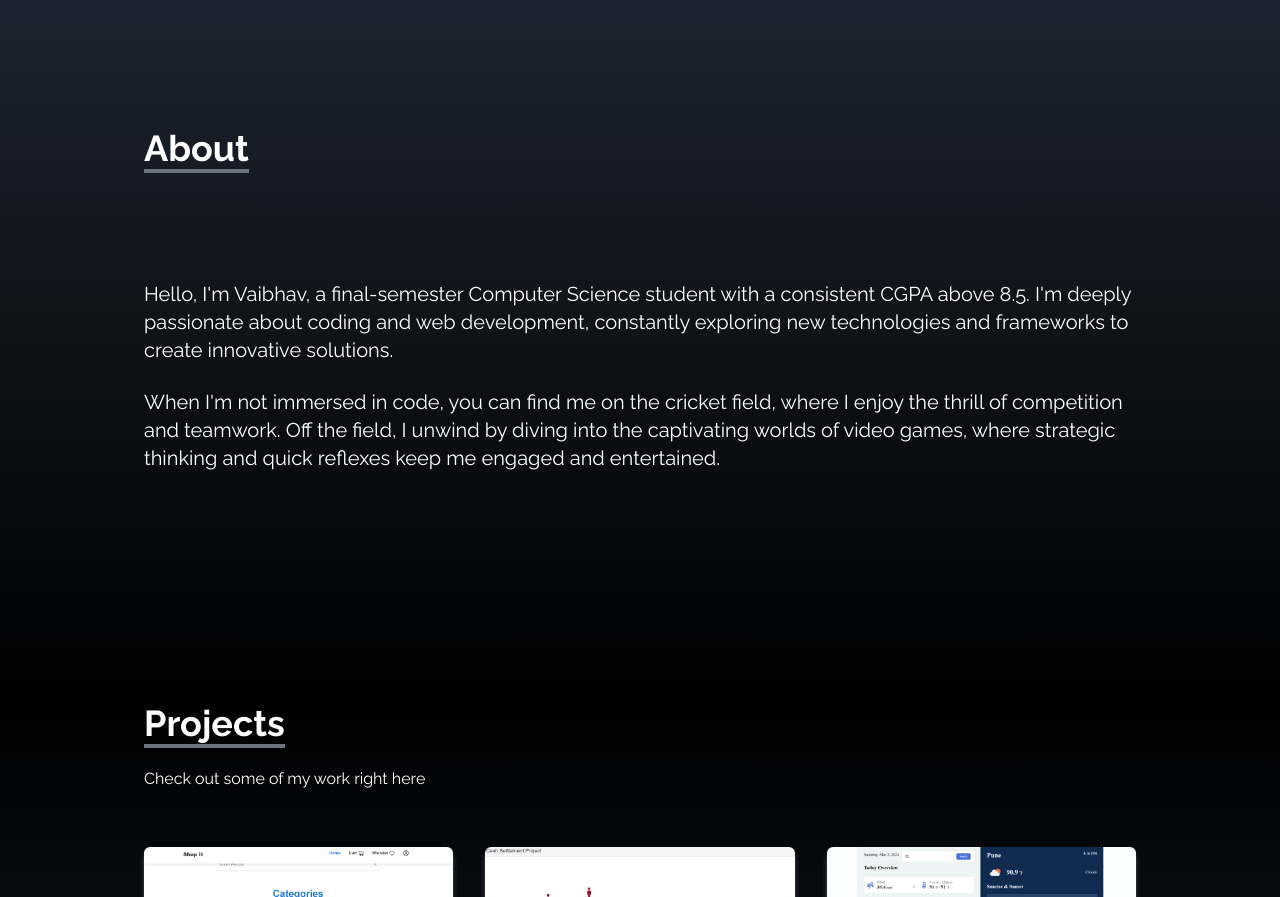
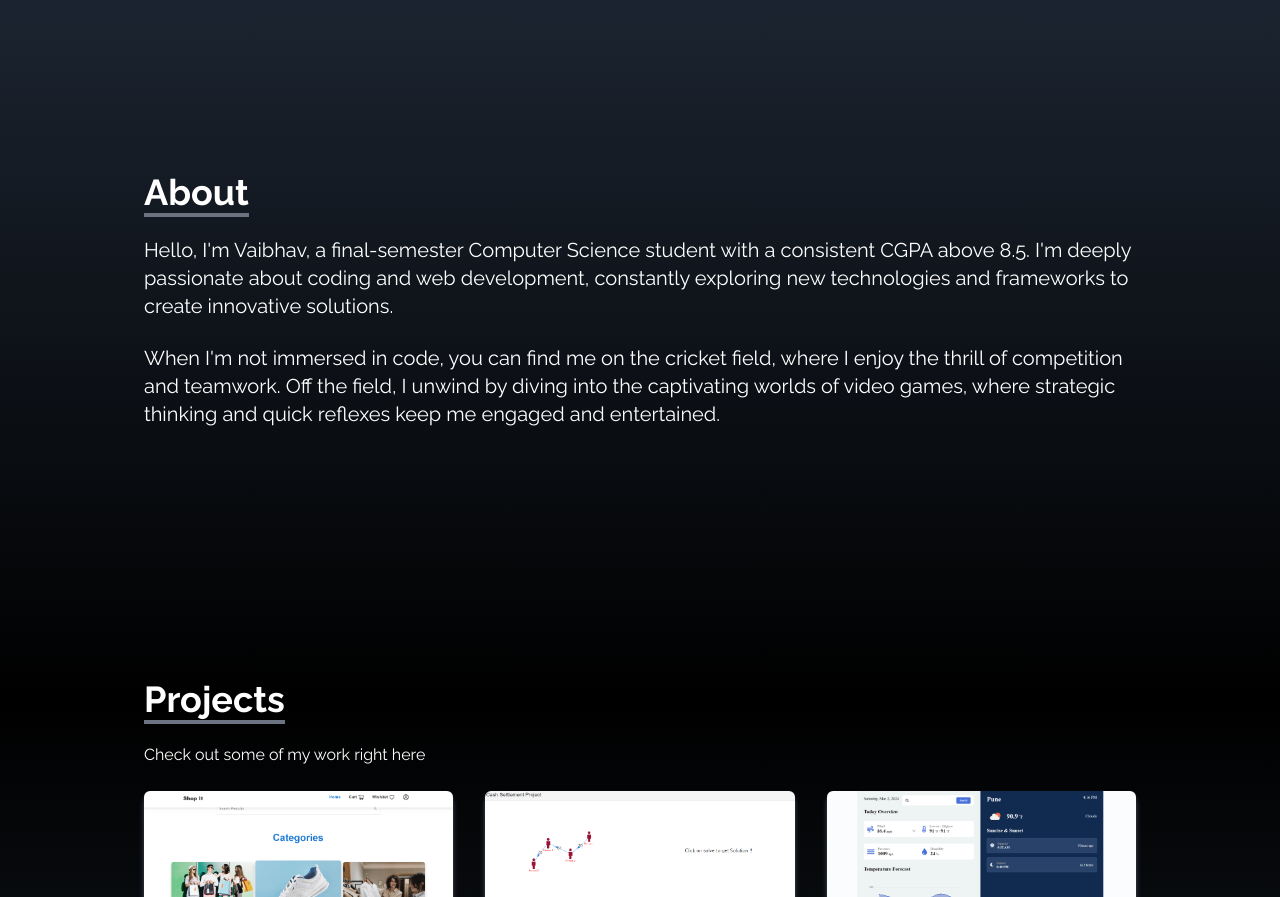
Before and after one commit to itsvaibhavcoder/my-portfolio, a React (Create React App) app: page / in a window 1280 px wide. Shown: the part 900-1797 px from the top of the page. Built offline with nearby package versions, Linux system fonts and the light colour scheme.

Commit message:
All isuue fixed

```diff
--- a/src/components/About.jsx
+++ b/src/components/About.jsx
@@ -6,13 +6,13 @@ const About = () => {
       className="w-full h-screen bg-gradient-to-b from-gray-800 to-black text-white"
     >
       <div className="max-w-screen-lg p-4 mx-auto flex flex-col justify-center w-full h-full">
-        <div className="pb-8">
+        <div className="pb-6">
           <p className="text-4xl font-bold inline border-b-4 border-gray-500">
             About
           </p>
         </div>
 
-        <p className="text-xl mt-20">
+        <p className="text-xl">
           Hello, I'm Vaibhav, a final-semester Computer Science student with a
           consistent CGPA above 8.5. I'm deeply passionate about coding and web
           development, constantly exploring new technologies and frameworks to
--- a/src/components/Experience.jsx
+++ b/src/components/Experience.jsx
@@ -85,7 +85,7 @@ const Experience = () => {
   return (
     <div
       name="technologies"
-      className="bg-gradient-to-b from-gray-800 to-black w-full h-screen"
+      className="bg-gradient-to-b from-gray-800 to-black w-full h-full"
     >
       <div className="max-w-screen-lg mx-auto p-4 flex flex-col justify-center w-full h-full text-white">
         <div>
--- a/src/components/Portfolio.jsx
+++ b/src/components/Portfolio.jsx
@@ -1,93 +1,6 @@
-// import React from "react";
-// import cashFlow from "../assets/portfolio/cashFlow.png";
-// import noteKeeper from "../assets/portfolio/noteKeeper.png";
-// import weatherApp from "../assets/portfolio/weatherApp.png";
-// import Ecommerce from "../assets/portfolio/e-Commerce.png";
-// import superHero from "../assets/portfolio/superHero.png";
-// import netFlix from "../assets/portfolio/netFlix.png";
-
-// const Portfolio = () => {
-//   const portfolios = [
-//     {
-//       id: 1,
-//       src: Ecommerce,
-//       demoLink: "#",
-//       codeLink: "https://github.com/itsvaibhavcoder/E-Commerce-App"
-//     },
-//     {
-//       id: 2,
-//       src: cashFlow,
-//       demoLink: "https://minimize-cashflow.netlify.app/",
-//       codeLink: "https://github.com/itsvaibhavcoder/Web-Development-Projects/tree/main/Splitwise%20Cashflow%20Minimization"
-//     },
-//     {
-//       id: 3,
-//       src: weatherApp,
-//       demoLink: "https://skyinsight.netlify.app/",
-//       codeLink: "https://github.com/itsvaibhavcoder/Web-Development-Projects/tree/main/Weather%20App"
-//     },
-//     {
-//       id: 4,
-//       src: noteKeeper,
-//       demoLink: "https://keep-safe.netlify.app/",
-//       codeLink: "https://github.com/itsvaibhavcoder/ReactProjects/tree/main/keeperapp"
-//     },
-//     {
-//       id: 5,
-//       src: superHero,
-//       demoLink: "https://search-superhero.netlify.app/",
-//       codeLink: "https://github.com/itsvaibhavcoder/Javascript-Mastery/tree/main/Superhero%20App"
-//     },
-//     {
-//       id: 6,
-//       src: netFlix,
-//       demoLink: "https://netflix-clonne.netlify.app/",
-//       codeLink: "https://github.com/itsvaibhavcoder/Javascript-Mastery/tree/main/Netflix%20Clone"
-//     }
-//   ];
-
-//   return (
-//     <div
-//       name="projects"
-//       className="bg-gradient-to-b from-black to-gray-800 w-full text-white md:h-screen"
-//     >
-//       <div className="max-w-screen-lg p-4 mx-auto flex flex-col justify-center w-full h-full">
-//         <div className="pb-8">
-//           <p className="text-4xl font-bold inline border-b-4 border-gray-500">
-//             Projects
-//           </p>
-//           <p className="py-6">Check out some of my work right here</p>
-//         </div>
-
-//         <div className="grid sm:grid-cols-2 md:grid-cols-3 gap-8 px-12 sm:px-0">
-//           {portfolios.map(({ id, src, demoLink, codeLink }) => (
-//             <div key={id} className="shadow-md shadow-gray-600 rounded-lg">
-//               <img
-//                 src={src}
-//                 alt=""
-//                 className="rounded-md duration-200 hover:scale-105"
-//               />
-//               <div className="flex items-center justify-center">
-//                 <a href={demoLink} className="w-1/2 px-6 py-3 m-4 duration-200 hover:scale-105">
-//                   Demo
-//                 </a>
-//                 <a href={codeLink} className="w-1/2 px-6 py-3 m-4 duration-200 hover:scale-105">
-//                   Code
-//                 </a>
-//               </div>
-//             </div>
-//           ))}
-//         </div>
-//       </div>
-//     </div>
-//   );
-// };
-
-// export default Portfolio;
 
 // import React from "react";
 // import cashFlow from "../assets/portfolio/cashFlow.png";
-// import noteKeeper from "../assets/portfolio/noteKeeper.png";
 // import weatherApp from "../assets/portfolio/weatherApp.png";
 // import Ecommerce from "../assets/portfolio/e-Commerce.png";
 // import superHero from "../assets/portfolio/superHero.png";
@@ -118,20 +31,13 @@
 //     },
 //     {
 //       id: 4,
-//       title: "Note Keeper",
-//       src: noteKeeper,
-//       demoLink: "https://keep-safe.netlify.app/",
-//       codeLink: "https://github.com/itsvaibhavcoder/ReactProjects/tree/main/keeperapp"
-//     },
-//     {
-//       id: 5,
 //       title: "Superhero Search",
 //       src: superHero,
 //       demoLink: "https://search-superhero.netlify.app/",
 //       codeLink: "https://github.com/itsvaibhavcoder/Javascript-Mastery/tree/main/Superhero%20App"
 //     },
 //     {
-//       id: 6,
+//       id: 5,
 //       title: "Netflix Clone",
 //       src: netFlix,
 //       demoLink: "https://netflix-clonne.netlify.app/",
@@ -157,17 +63,19 @@
 //             <div key={id} className="shadow-md shadow-gray-600 rounded-lg">
 //               <img
 //                 src={src}
-//                 alt={title}
+//                 alt=""
 //                 className="rounded-md duration-200 hover:scale-105"
 //               />
-//               <div className="flex items-center justify-center">
-//                 <p className="w-full text-center py-2">{title}</p>
-//                 <a href={demoLink} className="w-1/2 px-6 py-3 m-4 duration-200 hover:scale-105">
-//                   Demo
-//                 </a>
-//                 <a href={codeLink} className="w-1/2 px-6 py-3 m-4 duration-200 hover:scale-105">
-//                   Code
-//                 </a>
+//               <div className="flex flex-col items-center justify-center">
+//                 <p className="my-2 text-lg font-semibold">{title}</p>
+//                 <div className="flex items-center justify-center">
+//                   <a href={demoLink} className="w-1/2 px-6 py-3 m-4 duration-200 hover:scale-105">
+//                     Demo
+//                   </a>
+//                   <a href={codeLink} className="w-1/2 px-6 py-3 m-4 duration-200 hover:scale-105">
+//                     Code
+//                   </a>
+//                 </div>
 //               </div>
 //             </div>
 //           ))}
@@ -231,14 +139,14 @@ const Portfolio = () => {
       className="bg-gradient-to-b from-black to-gray-800 w-full text-white md:h-screen"
     >
       <div className="max-w-screen-lg p-4 mx-auto flex flex-col justify-center w-full h-full">
-        <div className="pb-8">
+        <div className="pb-0 pt-0">
           <p className="text-4xl font-bold inline border-b-4 border-gray-500">
             Projects
           </p>
           <p className="py-6">Check out some of my work right here</p>
         </div>
 
-        <div className="grid sm:grid-cols-2 md:grid-cols-3 gap-8 px-12 sm:px-0">
+        <div className="grid sm:grid-cols-2 md:grid-cols-3 gap-8 px-12 sm:px-0 pb-20">
           {portfolios.map(({ id, title, src, demoLink, codeLink }) => (
             <div key={id} className="shadow-md shadow-gray-600 rounded-lg">
               <img
--- a/src/index.css
+++ b/src/index.css
@@ -9,5 +9,6 @@
 @layer base {
   html {
     font-family: 'Raleway', sans-serif;
+    background-color: black;
   }
 }
```
